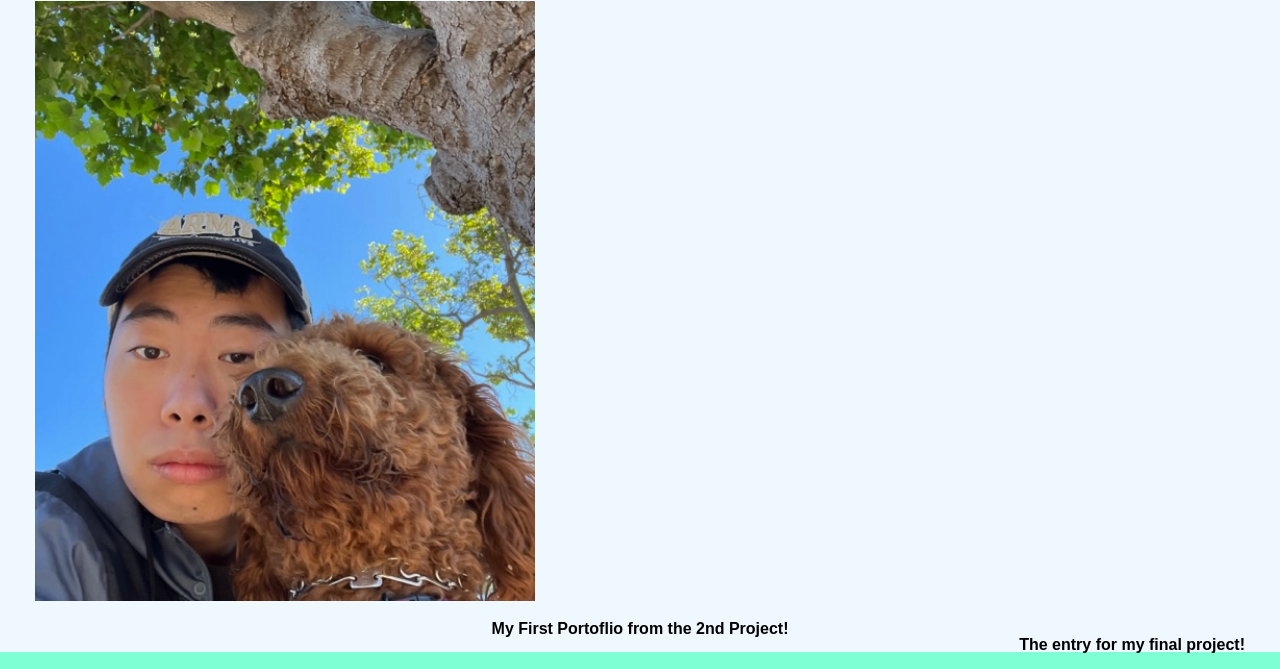
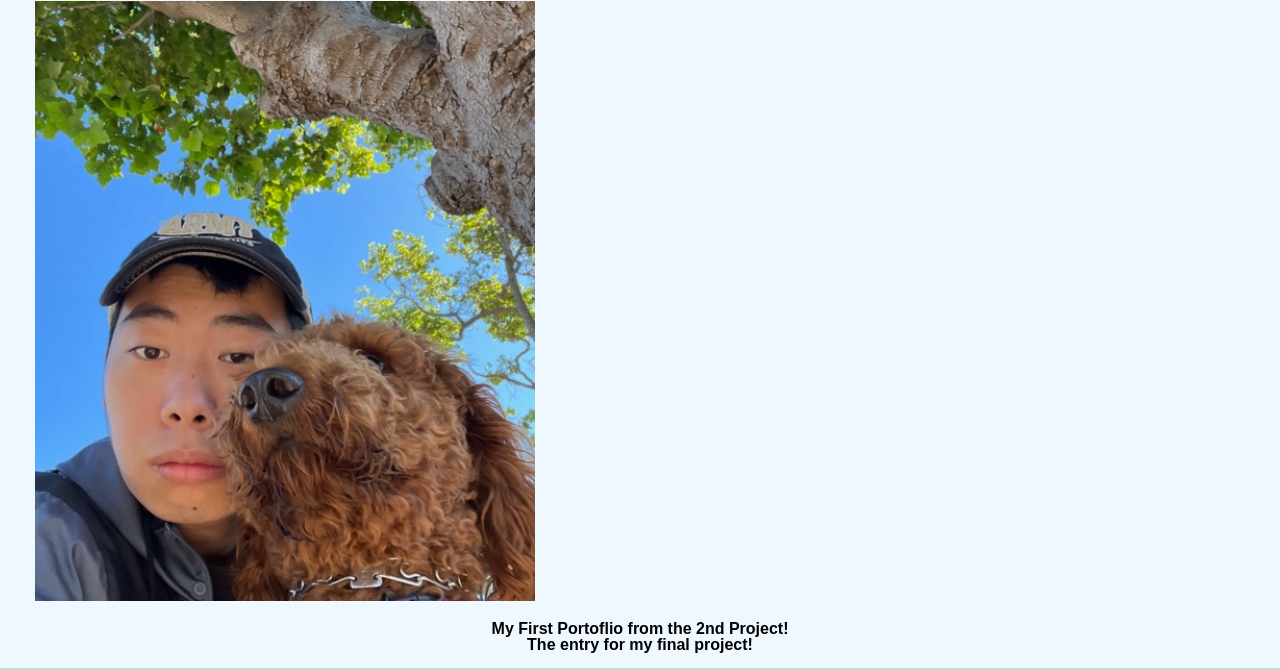
Before and after one commit to Tojomojo/C2-AndyL, a plain HTML site: page index.html in a window 1280 px wide. Shown: the part 74-743 px from the top of the page. Drawn offline with Linux system fonts and the light colour scheme.

Commit message:
Update index.html

```diff
--- a/index.html
+++ b/index.html
@@ -37,7 +37,7 @@
         <a href="https://github.com/users/nhanng19/projects/2/views/1">
             <h4 id="resume">  My First Portoflio from the 2nd Project! </h4></a>
          <a href="https://github.com/dylster1995/Hot_Key_Buddy">
-            <h3 id="resume">  The entry for my final project! </h3></a>
+            <h4 id="resume">  The entry for my final project! </h4></a>
     </header>
 
 </body>
```
